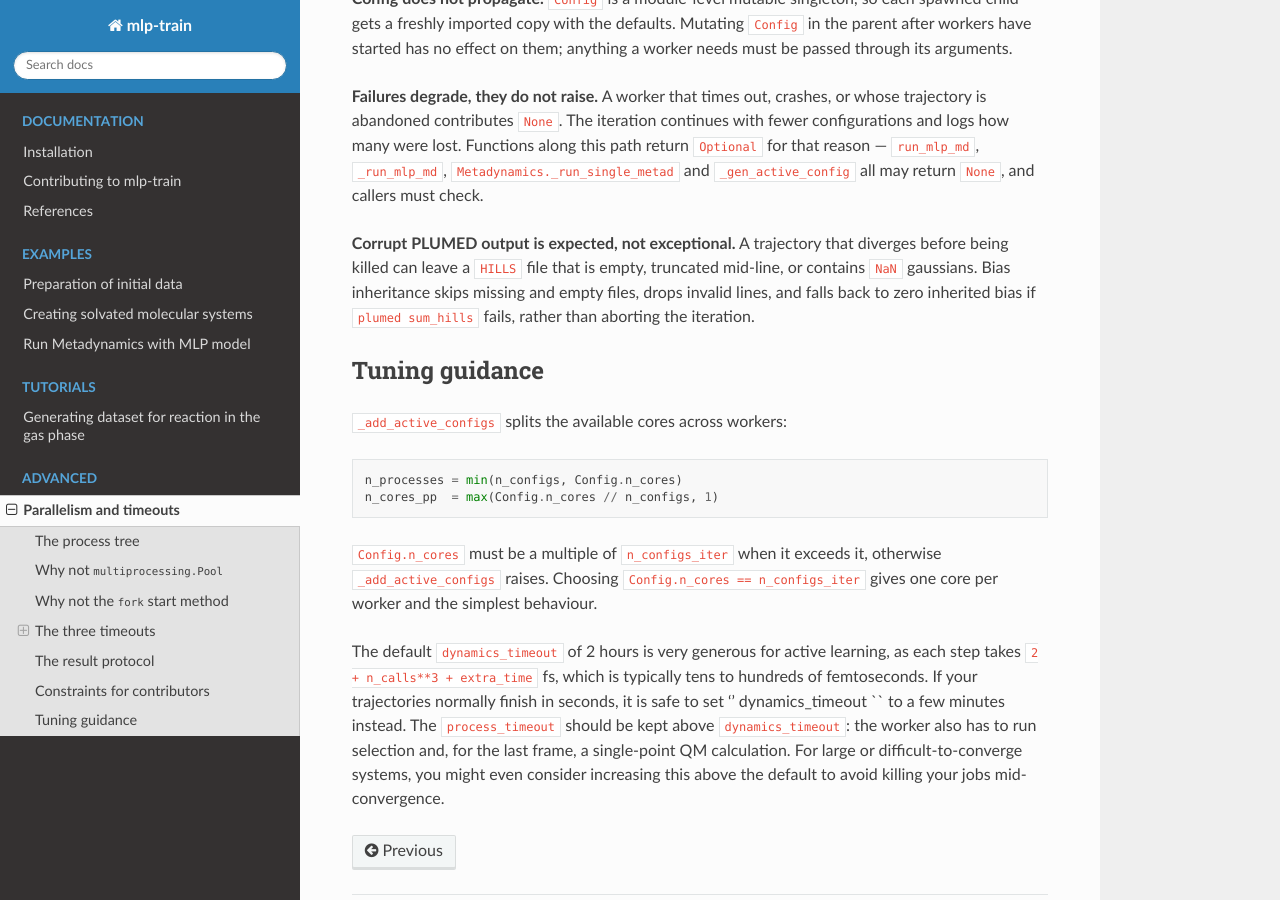
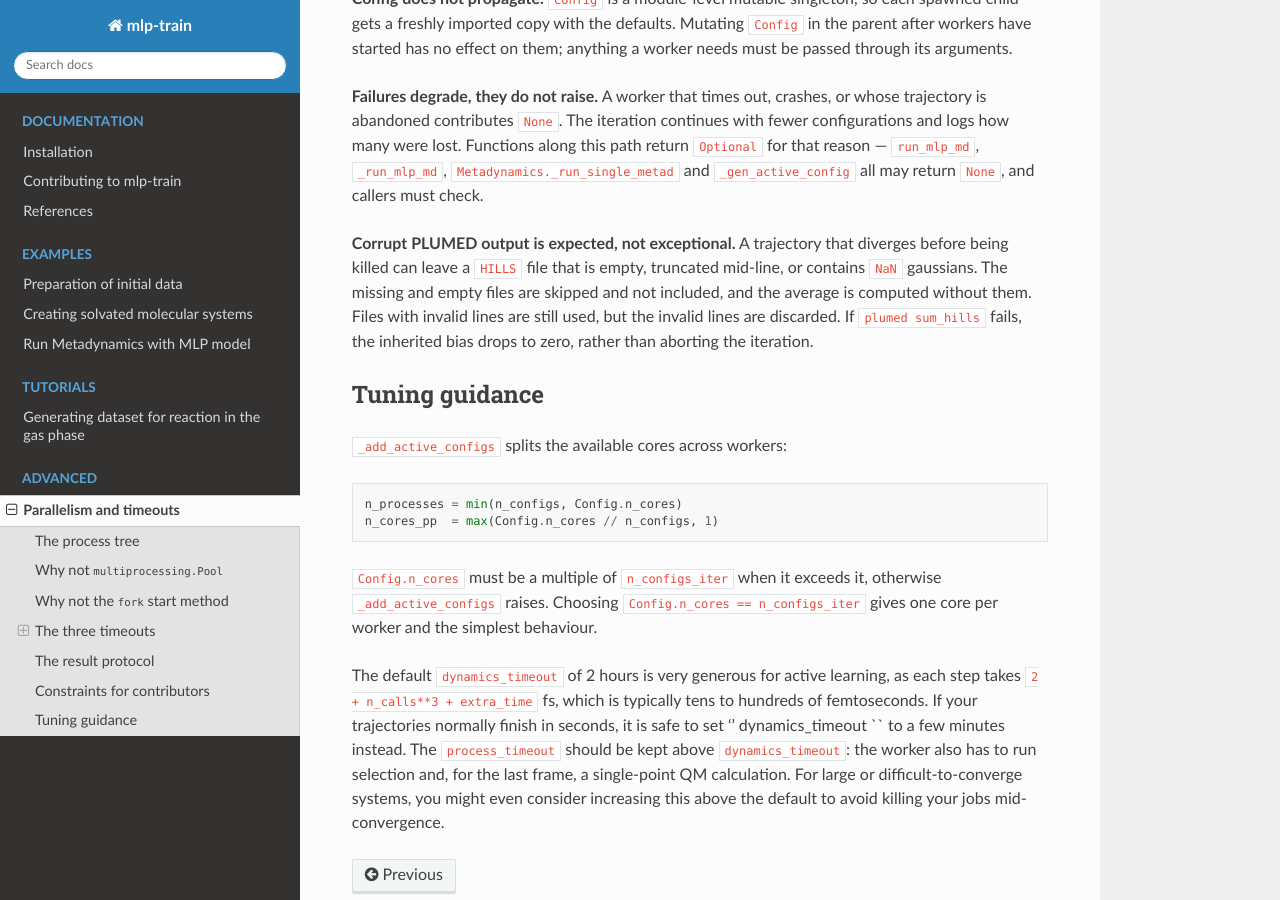
Before and after one commit to duartegroup/mlp-train, a Sphinx documentation site: the page built from docs/dev/parallelism.rst, in a window 1280 px wide and 900 px high, scrolled down 3879 px. Built offline with Sphinx 7.4.7 and the Read the Docs theme 3.1.0, drawn with Linux system fonts in a browser that asks for light colours.

Commit message:
Update docs/dev/parallelism.rst
Co-authored-by: Veronika Juraskova <veronika.juraskova@email.cz>

```diff
--- a/docs/dev/parallelism.rst
+++ b/docs/dev/parallelism.rst
@@ -227,10 +227,8 @@ path return ``Optional`` for that reason — ``run_mlp_md``,
 
 **Corrupt PLUMED output is expected, not exceptional.** A trajectory that
 diverges before being killed can leave a ``HILLS`` file that is empty,
-truncated mid-line, or contains ``NaN`` gaussians. Bias inheritance skips
-missing and empty files, drops invalid lines, and falls back to zero
-inherited bias if ``plumed sum_hills`` fails, rather than aborting the
-iteration.
+truncated mid-line, or contains ``NaN`` gaussians. The
+missing and empty files are skipped and not included, and the average is computed without them. Files with invalid lines are still used, but the invalid lines are discarded. If ``plumed sum_hills`` fails, the inherited bias drops to zero, rather than aborting the iteration.
 
 ==================
 Tuning guidance
```
